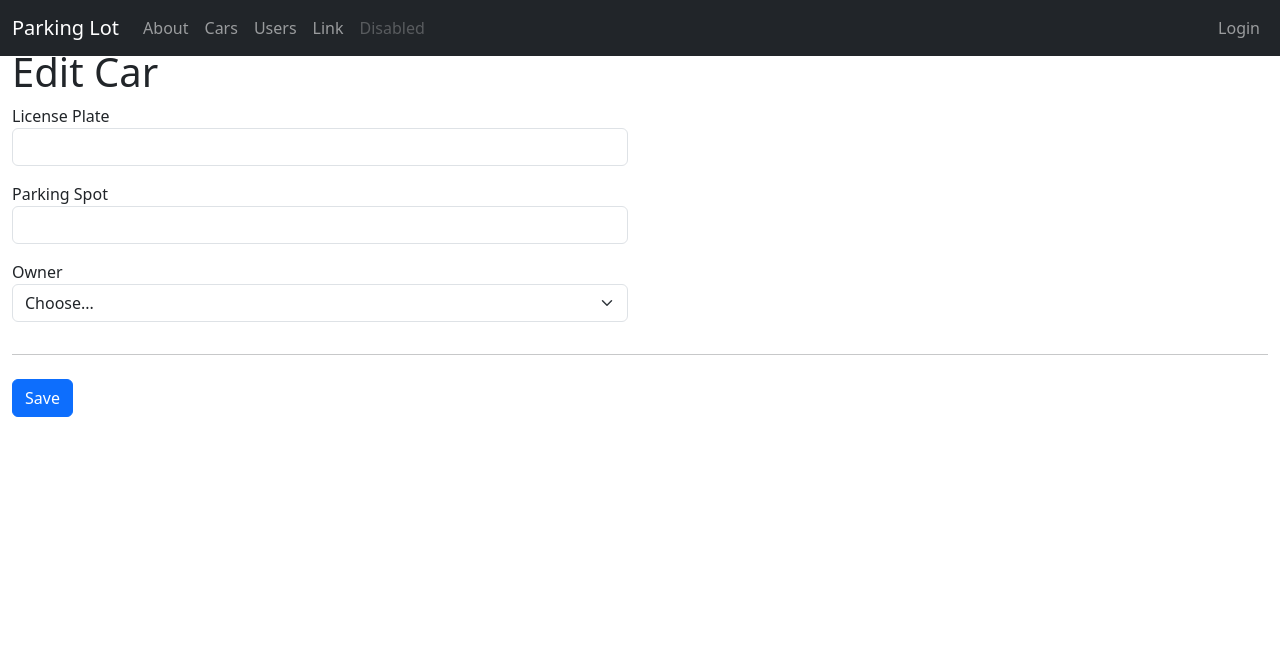
After one commit to AlexBarac7/parkinglot, a Java web app: template src/main/webapp/WEB-INF/pages/editCar.jsp in a window 1280 px wide. The commit adds this page. Shown: the top 657 px of the page. Run offline with Tomcat 11, a stand-in JSP engine, Linux system fonts and the light colour scheme; the template is opened without the code that fills it, so the values that code supplies are empty.

Commit message:
CRUD for cars

```diff
--- a/src/main/webapp/WEB-INF/pages/addCar.jsp
+++ b/src/main/webapp/WEB-INF/pages/addCar.jsp
@@ -28,6 +28,9 @@
                 <label for="owner_id">Owner</label>
                 <select class="form-select" id="owner_id" name="owner_id" required>
                     <option value="">Choose...</option>
+                    <c:forEach var="user" items="${users}" varStatus="status">
+                        <option value="${user.id}">${user.username}</option>
+                    </c:forEach>
                 </select>
                 <div class="invalid-feedback">
                     Owner is required.
--- /dev/null
+++ b/src/main/webapp/WEB-INF/pages/editCar.jsp
@@ -0,0 +1,45 @@
+<%@ page contentType="text/html; charset=UTF-8" pageEncoding="UTF-8" %>
+<%@taglib prefix="t" tagdir="/WEB-INF/tags" %>
+<%@taglib prefix="c" uri="http://java.sun.com/jsp/jstl/core" %>
+<t:pageTemplate pageTitle="Edit Cars">
+
+    <h1>Edit Car</h1>
+    <form class="needs-validation" novalidate method="POST" action="${pageContext.request.contextPath}/EditCar">
+        <div class="row">
+            <div class="col-md-6 mb-3">
+                <label for="license_plate">License Plate</label>
+                <input type="text" class="form-control" id="license_plate" name="license_plate" placeholder="" value="${car.licensePlate}" required>
+                <div class="invalid-feedback">
+                    License Plate is required.
+                </div>
+            </div>
+        </div>
+        <div class="row">
+            <div class="col-md-6 mb-3">
+                <label for="parking_spot">Parking Spot</label>
+                <input type="text" class="form-control" id="parking_spot" name="parking_spot" placeholder="" value="${car.parkingSpot}" required>
+                <div class="invalid-feedback">
+                    Parking Spot is required.
+                </div>
+            </div>
+        </div>
+        <div class="row">
+            <div class="col-md-6 mb-3">
+                <label for="owner_id">Owner</label>
+                <select class="form-select" id="owner_id" name="owner_id" required>
+                    <option value="">Choose...</option>
+                    <c:forEach var="user" items="${users}" varStatus="status">
+                        <option value="${user.id}" ${car.ownerName eq user.username ? 'selected' : ''}>${user.username}</option>
+                    </c:forEach>
+                </select>
+                <div class="invalid-feedback">
+                    Owner is required.
+                </div>
+            </div>
+        </div>
+       <hr class="mb-4">
+        <input type="hidden" name="car_id" value="${car.id}" />
+        <button class="btn btn-primary" type="submit">Save</button>
+    </form>
+
+</t:pageTemplate>
```
Also changed, not shown: src/main/java/com/parking/parkinglot/ejb/CarsBean.java (+59 -0 lines), src/main/java/com/parking/parkinglot/servlets/AddCar.java (+14 -0 lines), src/main/java/com/parking/parkinglot/servlets/Cars.java (+9 -1 lines), src/main/java/com/parking/parkinglot/servlets/EditCar.java (added, +44 -0 lines), src/main/webapp/WEB-INF/pages/cars.jsp (+10 -0 lines).
